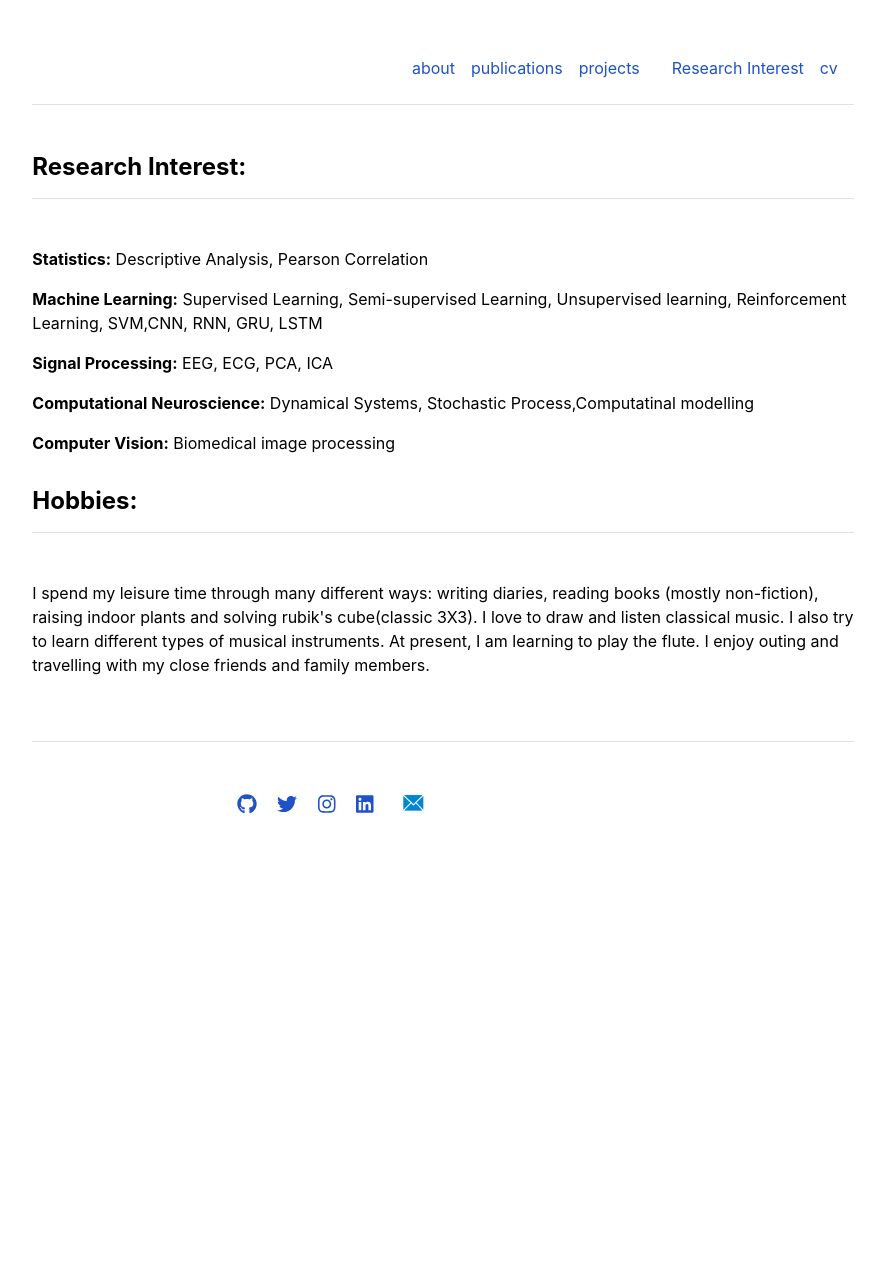
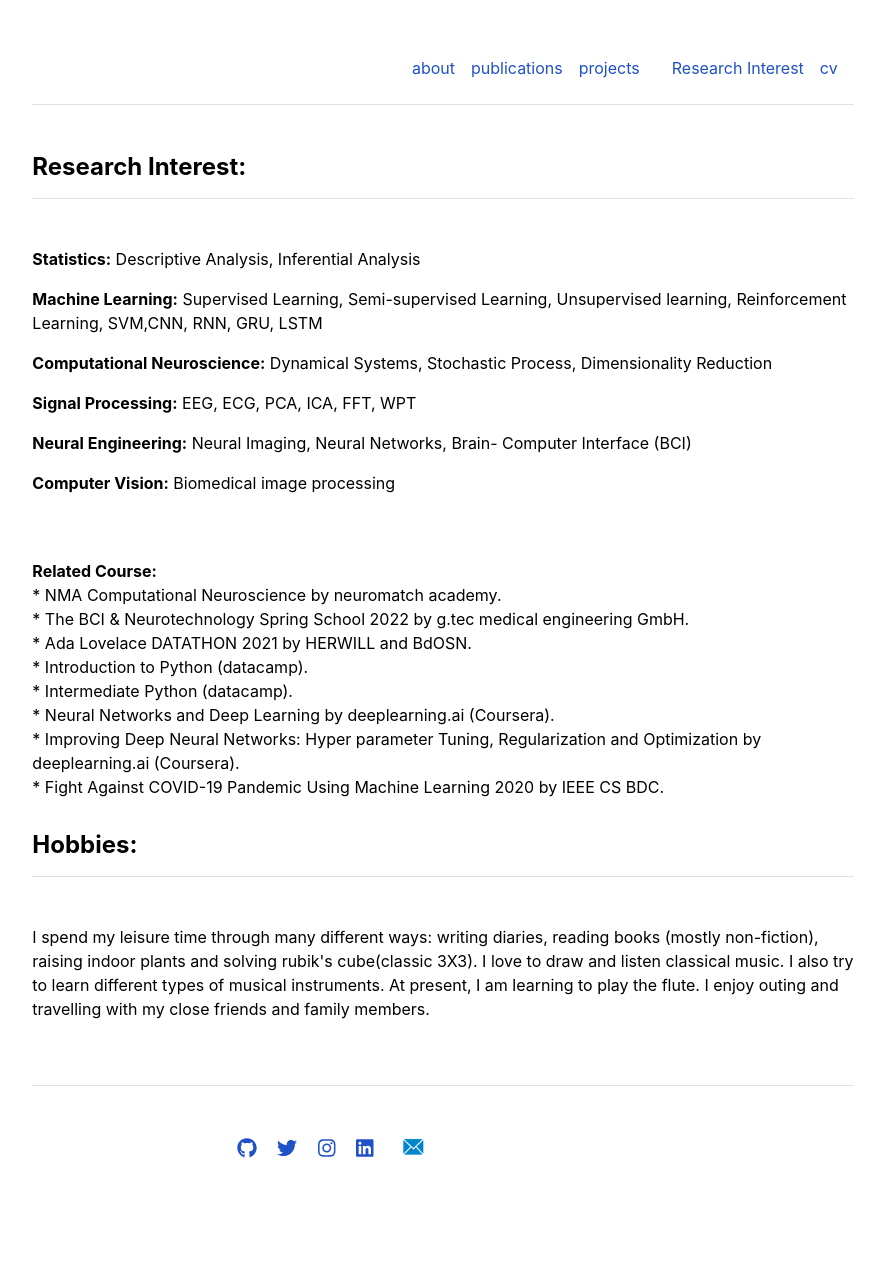
Before and after one commit to Anannabiswas/anannabiswas.github.io, a Jekyll site: the page built from Research Interest.md, in a window 1280 px wide. Shown: the whole page, without its empty margins (197-1082 px from the left). Built offline with Jekyll 4.4.1, drawn with Linux system fonts in a browser that asks for light colours; before the commit the page ends 918 px from its top, so only the background shows below that.

Commit message:
Update Research Interest.md

```diff
--- a/Research Interest.md
+++ b/Research Interest.md
@@ -6,12 +6,24 @@ title: "Research Interest"
   <div class="row g-5 mb-3">
    <div class="col-md-12">
     <h4 class="fw-bold border-bottom pb-3 mb-5">Research Interest:</h4>
-    <P><b>Statistics:</b> Descriptive Analysis, Pearson Correlation </p>
+    <P><b>Statistics:</b> Descriptive Analysis, Inferential Analysis </p>
     <p><b> Machine Learning:</b> Supervised Learning, Semi-supervised Learning, Unsupervised learning, Reinforcement Learning, SVM,CNN, RNN, GRU, LSTM </p>
-    <p><b> Signal Processing:</b> EEG, ECG, PCA, ICA</p>
-    <p><b>Computational Neuroscience:</b> Dynamical Systems, Stochastic Process,Computatinal modelling </p>
+    <p><b>Computational Neuroscience:</b> Dynamical Systems, Stochastic Process, Dimensionality Reduction </p>
+    <p><b> Signal Processing:</b> EEG, ECG, PCA, ICA, FFT, WPT</p>
+    <p><b>Neural Engineering:</b> Neural Imaging, Neural Networks, Brain- Computer Interface (BCI) </p>
     <p><b>Computer Vision:</b> Biomedical image processing </p>
+
   </div>
+   <p><b>Related Course:</b> <br>
+    * NMA Computational Neuroscience by neuromatch academy. <br>
+    * The BCI & Neurotechnology Spring School 2022 by g.tec medical engineering GmbH.<br>
+    * Ada Lovelace DATATHON 2021 by HERWILL and BdOSN. <br>
+    *	Introduction to Python (datacamp). <br>
+    * Intermediate Python (datacamp). <br>
+    * Neural Networks and Deep Learning by deeplearning.ai (Coursera). <br>
+    *	Improving Deep Neural Networks: Hyper parameter Tuning, Regularization and Optimization by deeplearning.ai (Coursera).<br>
+    * Fight Against COVID-19 Pandemic Using Machine Learning 2020 by IEEE CS BDC.
+  </p>
   </div>
 
  <div class="row g-5 mb-3">
```
